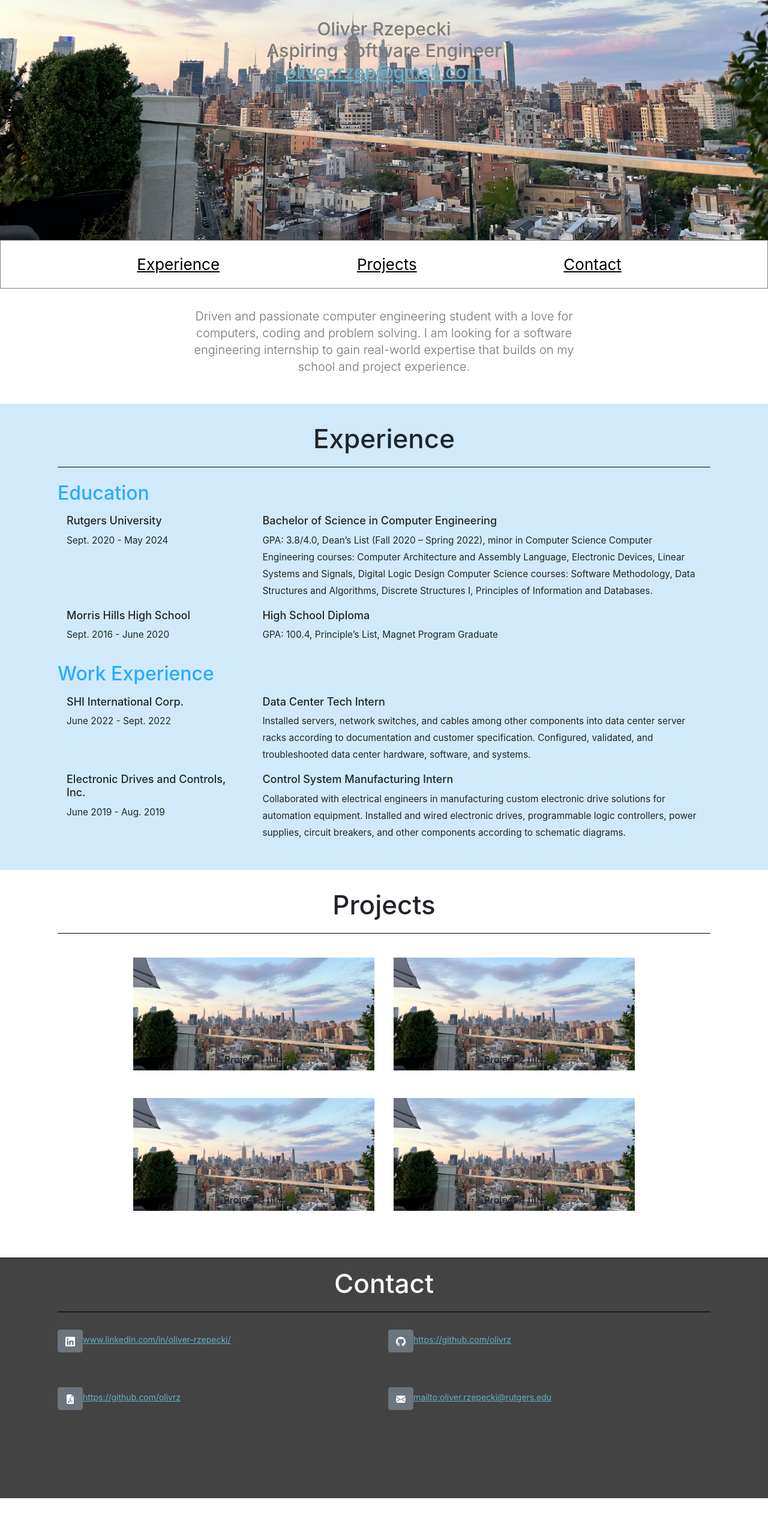
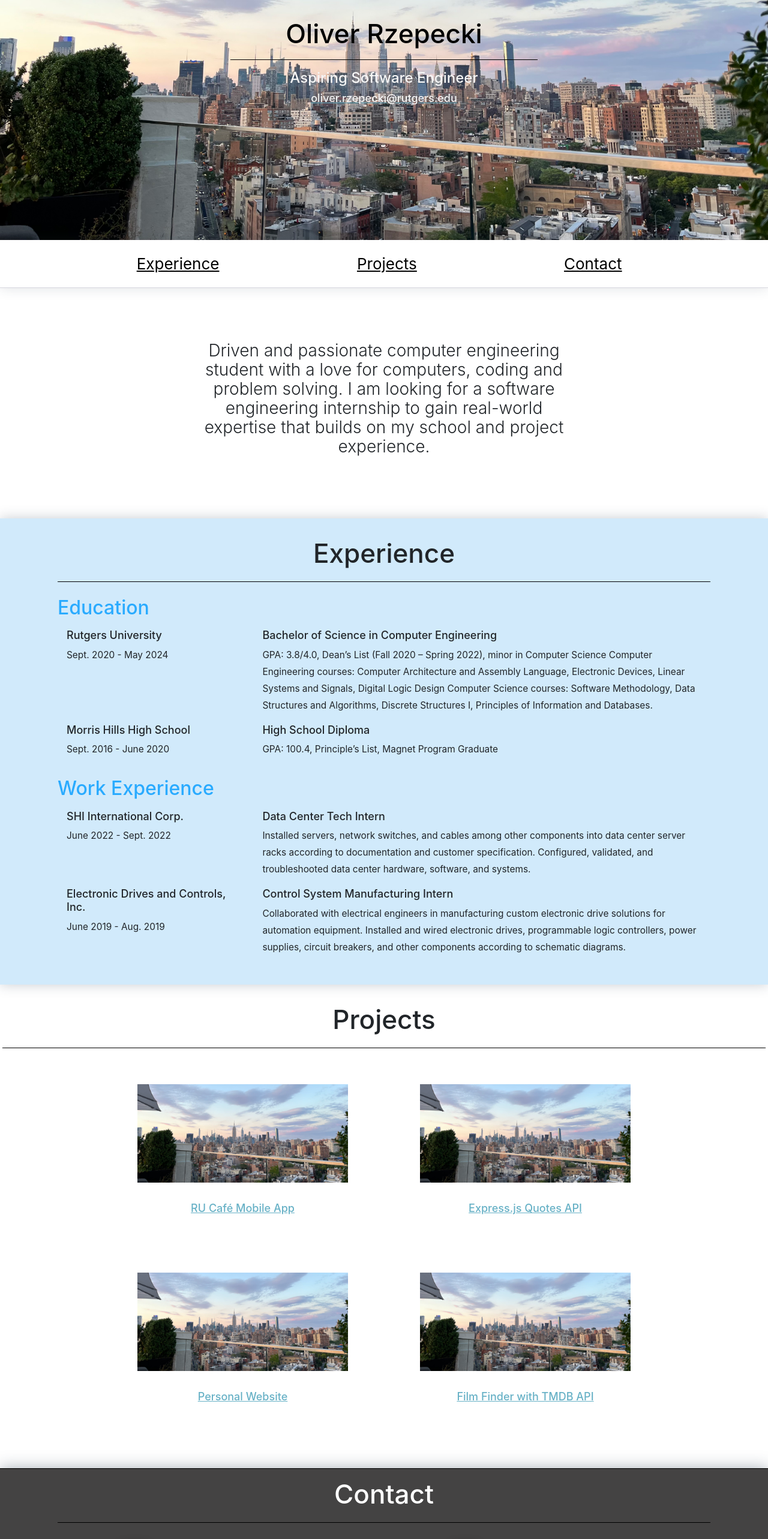
Before and after one commit to olivrz/personal_website, a React (Create React App) app: page / in a window 1280 px wide. Shown: the top 2565 px of the page at 60% size. Before the commit the page ends 2497 px from the top, so only its background shows below. Built offline with nearby package versions, Linux system fonts and the light colour scheme.

Commit message:
Update styling and add project links

```diff
--- a/public/index.css
+++ b/public/index.css
@@ -144,3 +144,7 @@ h4 {
 h5 {
     font-size: calc(1.75vmin + 4px);
 }
+
+h6 {
+    font-size: calc(1.5vmin + 4px);
+}
--- a/public/index.html
+++ b/public/index.html
@@ -28,7 +28,7 @@
       work correctly both with client-side routing and a non-root public URL.
       Learn how to configure a non-root public URL by running `npm run build`.
     -->
-    <title>React App</title>
+    <title>Oliver Rzepecki</title>
   </head>
   <body>
     <noscript>You need to enable JavaScript to run this app.</noscript>
--- a/src/app/App.css
+++ b/src/app/App.css
@@ -9,12 +9,6 @@ body {
 .App-logo {
   height: 40vmin;
   pointer-events: none;
-}
-
-@media (prefers-reduced-motion: no-preference) {
-  .App-logo {
-    animation: App-logo-spin infinite 20s linear;
-  }
 }
 
 .App-header {
@@ -29,8 +23,37 @@ body {
 }
 
 .header {
-  box-shadow: inset 0vh 1vh 1vh -0.2vh rgba(0,0,0,0.4);
+  box-shadow: inset 0 1vh 1vh -0.2vh rgba(0,0,0,0.4);
   text-align: center;
+  margin: auto;
+}
+
+.header-fullname {
+  color: black;
+  padding-bottom: 2vmin;
+  border-bottom: 1px black solid;
+  width: 40vw;
+  margin: auto;
+}
+
+.header-title {
+  color: whitesmoke;
+  padding-top: 2vmin;
+}
+
+.header-email:hover {
+  color: darkblue;
+}
+
+.header-email {
+  color: whitesmoke;
+  text-underline: none;
+}
+
+.tagline {
+  display: grid;
+  align-content: center;
+  justify-content: center;
   margin: auto;
 }
 
@@ -54,7 +77,6 @@ body {
   position: sticky;
 }
 
-
 #head-image {
   background-size: contain;
 }
@@ -66,7 +88,7 @@ body {
   display: flex;
   flex-wrap: nowrap;
   justify-content: space-around;
-  border: 1px grey solid;
+  border-bottom: 1px rgba(50, 50, 93, 0.2) solid;
   padding: 0.5vmin 15vmin;
 }
 
@@ -76,16 +98,39 @@ body {
   padding: 2vmin;
   min-width: 20vmin;
   text-align: center;
-
 }
 
 .topspace {
   margin-top: 40px;
 }
 
-.lead {
-  display: inline-flex;
-  width: 60%;
+@media only screen and (max-width: 600px) {
+  .lead {
+    display: inline-flex;
+    min-width: 60%;
+  }
+}
+
+@media only screen and (min-width: 600px) {
+  .lead {
+    display: inline-flex;
+    width: 60%;
+  }
+}
+
+
+.aboutme {
+  font-size: calc(3vmin + 4px);
+  line-height: calc(3vmin + 8px);
+}
+
+.about-holder {
+  padding: 6vmin 0;
+  min-height: 40vh;
+  display: flex;
+  align-content: center;
+  align-items: center;
+  justify-content: center;
 }
 
 .section-title {
@@ -107,7 +152,7 @@ body {
   display: flex;
   flex-wrap: wrap;
   justify-content: center;
-  margin: 0vmin 12vmin;
+  margin: 0 12vmin;
   height: 50vmin;
   width: 100%;
   align-content: flex-start;
@@ -115,13 +160,13 @@ body {
 
 .item {
   background-color: red;
-  box-shadow: rgba(0, 0, 0, 0.24) 0px 3px 8px;
+  box-shadow: rgba(0, 0, 0, 0.24) 0 3px 8px;
   color: white;
 }
 
 .section {
-  margin: 0vmin 12vmin;
-  padding: 4vmin 0vmin;
+  margin: 0 12vmin;
+  padding: 4vmin 0;
   text-align: center;
   max-width: 100%;
   display: flex;
@@ -153,6 +198,19 @@ h3.experience-title {
   background: rgba(185, 223, 249, 0.66);
 }
 
+.section-shadow {
+  box-shadow: rgba(38, 57, 77, 0.25) 0 0 20px 0;
+}
+
+.section-shadow-light {
+  box-shadow: rgba(38, 57, 77, 0.15) 0 0 20px 0;
+}
+
+.section-shadow-dark {
+  box-shadow: rgba(38, 57, 77, 0.4) 0 0 25px 0;
+}
+
+
 .experience {
   width: 100%;
 }
@@ -174,15 +232,18 @@ h3.experience-title {
 }
 
 .pictureBox{
-  width: 40%;
+  width: 50%;
   min-height: 35%;
   height: 50%;
-  display: -ms-flexbox;
+  display: grid;
   padding: 2vmin;
+  justify-content: center;
+  align-items: center;
+  aspect-ratio: 0.75 / 1;
 }
 
 .picture-grid {
-  height: calc(50vmin + 100px);
+  height: calc(70vmin + 100px);
   padding: 2vmin;
 }
 
@@ -192,6 +253,10 @@ h3.experience-title {
 
 .picture-holder {
   height: 80%;
+  width:80%;
+  justify-content: center;
+  margin: auto;
+  display: flex;
 }
 
 .picture {
@@ -199,8 +264,12 @@ h3.experience-title {
   max-width: 100%;
 }
 
-.aboutme {
-
+.project-title {
+  display: flex;
+  align-content: center;
+  justify-content: center;
+  align-items: flex-start;
+  height: 5vmin;
 }
 
 .contact-title {
@@ -211,6 +280,12 @@ h3.experience-title {
 
 .media-component {
   display: inline;
+  width: 60%;
+  margin: auto;
+}
+
+.media-button {
+  box-shadow: rgba(0, 0, 0, 0.35) 0 7px 15px;
 }
 
 .link-box {
@@ -223,6 +298,14 @@ h3.experience-title {
   align-content: center;
   font-size: calc(1vmin + 6px);
   margin: 0 0 2vmin 0;
+}
+
+.link-text {
+  padding: 0 1vmin;
+}
+
+.link-icon-divider {
+  display: flex;
 }
 
 .footer {
--- a/src/components/About.js
+++ b/src/components/About.js
@@ -3,8 +3,8 @@ import React from 'react';
 export default function About() {
     return (
         <div className="row section topspace">
-            <div className="col-md-12">
-                <p className="lead text-center text-muted">Driven and passionate computer engineering student with a love for computers, coding and problem solving. I am looking for a software engineering internship to gain real-world expertise that builds on my school and project experience.</p>
+            <div className="col-md-12 about-holder">
+                <p className="aboutme lead text-center">Driven and passionate computer engineering student with a love for computers, coding and problem solving. I am looking for a software engineering internship to gain real-world expertise that builds on my school and project experience.</p>
             </div>
         </div>
     );
--- a/src/components/Footer.js
+++ b/src/components/Footer.js
@@ -5,7 +5,7 @@ const getMediaIcon = (media) => {
     switch(media) {
         case 'pdf': {
             return (
-                <button type="button" className="btn btn-secondary">
+                <button type="button" className="btn btn-secondary media-button">
                     <svg xmlns="http://www.w3.org/2000/svg" width="16" height="16" fill="currentColor"
                          className="bi bi-file-earmark-pdf-fill" viewBox="0 0 16 16">
                         <path
@@ -18,7 +18,7 @@ const getMediaIcon = (media) => {
         }
         case 'gitHub': {
             return (
-                <button type="button" className="btn btn-secondary">
+                <button type="button" className="btn btn-secondary media-button">
                     <svg xmlns="http://www.w3.org/2000/svg" width="16" height="16" fill="currentColor"
                          className="bi bi-github" viewBox="0 0 16 16">
                         <path
@@ -29,7 +29,7 @@ const getMediaIcon = (media) => {
         }
         case 'linkedIn': {
             return (
-                <button type="button" className="btn btn-secondary">
+                <button type="button" className="btn btn-secondary media-button">
                     <svg xmlns="http://www.w3.org/2000/svg" width="16" height="16" fill="currentColor"
                          className="bi bi-linkedin" viewBox="0 0 16 16">
                         <path
@@ -40,7 +40,7 @@ const getMediaIcon = (media) => {
         }
         case 'email': {
             return (
-                <button type="button" className="btn btn-secondary">
+                <button type="button" className="btn btn-secondary media-button">
                     <svg xmlns="http://www.w3.org/2000/svg" width="16" height="16" fill="currentColor"
                          className="bi bi-envelope-fill" viewBox="0 0 16 16">
                         <path
@@ -48,6 +48,9 @@ const getMediaIcon = (media) => {
                     </svg>
                 </button>
             )
+        }
+        default: {
+            return;
         }
     }
 }
@@ -69,12 +72,13 @@ const mediaDetails = {
         link: 'mailto:oliver.rzepecki@rutgers.edu',
         icon: getMediaIcon('email')
     }
+
 }
 
 
 export default function Footer() {
     return (
-        <div className="footer">
+        <div className="footer section-shadow-dark">
             <div className="flex-container background-gray">
                 <h2 className="section-title contact-title" id="contact">Contact</h2>
                 <div className="row link-box">
--- a/src/components/Header.js
+++ b/src/components/Header.js
@@ -6,9 +6,17 @@ export default function Header() {
     return (
         <div id="head" className="parallax">
             <h1 id="logo" className="text-center">
-                    <div className="title">Oliver Rzepecki</div>
-                    <div className="tagline">Aspiring Software Engineer<br></br>
-				<a href="">oliver.rzep@gmail.com</a></div>
+                    <div className="title">
+                        <h2 className="header-fullname">Oliver Rzepecki</h2>
+                    </div>
+                    <div className="tagline">
+                        <h4 className="header-title">Aspiring Software Engineer</h4>
+				        <a href="mailto:oliver.rzepecki@rutgers.edu">
+                            <h5 className="header-email">
+                                oliver.rzepecki@rutgers.edu
+                            </h5>
+                        </a>
+                    </div>
             </h1>
         </div>
     )
--- a/src/components/NavBar.js
+++ b/src/components/NavBar.js
@@ -6,7 +6,7 @@ import {NavLink} from 'react-router-dom';
 export default function NavBar () {
 
     return (
-        <div className="container-fluid navbar">
+        <div className="container-fluid navbar section-shadow-light">
             {/*<img src='/images/nyc_skyline.jpg' id="head-image" /> */}
             <a href="#experience" className="navLink">Experience</a>
             <a href="#projects" className="navLink">Projects</a>
--- a/src/components/Projects.js
+++ b/src/components/Projects.js
@@ -2,36 +2,59 @@ import React from 'react';
 
 import pic1 from '../images/nyc_skyline.jpg';
 
+/*
+import project1_pic from '../images/';
+import project2_pic from '../images/';
+import project3_pic from '../images/';
+import project4_pic from '../images/';
+*/
 export default function Projects() {
     return (
         <div className="row picture-grid">
 
             <div className="pictureBox">
                 <div className="projects picture-holder">
-                    <img src={pic1} className="picture"/>
+                    <a href="https://github.com/olivrz/CafeOrderManager" target="_blank">
+                        <img src={pic1} className="picture" alt="Cafe Project"/>
+                    </a>
                 </div>
-                <h6 className="project-title">Project 1 title</h6>
+                <a href="https://github.com/olivrz/CafeOrderManager" target="_blank">
+                    <h5 className="project-title">RU Café Mobile App</h5>
+                </a>
             </div>
 
             <div className="pictureBox">
                 <div className="projects picture-holder">
-                    <img src={pic1} className="picture"/>
+                    <a href="https://github.com/olivrz/express.js-quotes-api" target="_blank">
+                        <img src={pic1} className="picture" alt="Quotes API Project"/>
+                    </a>
                 </div>
-                <h6 className="project-title">Project 2 title</h6>
+                <a href="https://github.com/olivrz/express.js-quotes-api" target="_blank">
+                    <h5 className="project-title">Express.js Quotes API</h5>
+                </a>
             </div>
 
             <div className="pictureBox">
                 <div className="projects picture-holder">
-                    <img src={pic1} className="picture"/>
+                    <a href="https://github.com/olivrz/personal_website" target="_blank">
+                        <img src={pic1} className="picture" alt="Personal Website Project"/>
+                    </a>
                 </div>
-                <h6 className="project-title">Project 3 title</h6>
+                <a href="https://github.com/olivrz/personal_website" target="_blank">
+                    <h5 className="project-title">Personal Website</h5>
+                </a>
             </div>
 
             <div className="pictureBox">
                 <div className="projects picture-holder">
-                    <img src={pic1} className="picture"/>
+                    <a href="https://github.com/olivrz/Film-Finder" target="_blank">
+                        <img src={pic1} className="picture" alt="Film Finder Project"/>
+                    </a>
+
                 </div>
-                <h6 className="project-title">Project 4 title</h6>
+                <a href="https://github.com/olivrz/Film-Finder" target="_blank">
+                    <h5 className="project-title">Film Finder with TMDB API</h5>
+                </a>
             </div>
 
         </div>
--- a/src/components/SocialMedia.js
+++ b/src/components/SocialMedia.js
@@ -1,6 +1,4 @@
 import React from 'react';
-import {Link} from 'react-router-dom';
-
 
 export default function SocialMedia(props) {
 
@@ -8,8 +6,10 @@ export default function SocialMedia(props) {
         <div className="media-component">
 
             <a href={props.mediaInfo.link}>
-                {props.mediaInfo.icon}
-                <span>{props.mediaInfo.link}</span>
+                <div className="link-icon-divider">
+                    {props.mediaInfo.icon}
+                    <span className="link-text">{props.mediaInfo.link}</span>
+                </div>
             </a>
 
         </div>
--- a/src/components/WebSection.js
+++ b/src/components/WebSection.js
@@ -3,19 +3,6 @@ import React from 'react';
 //Import components
 import ExperienceRow from './ExperienceRow';
 import Projects from './Projects';
-
-//Work experience then projects
-
-const renderWebSection = (sectionName) => {
-    switch(sectionName) {
-        case 'experience': {
-
-        }
-        case 'projects': {
-
-        }
-    }
-}
 
 export default function WebSection(){
 
@@ -53,7 +40,7 @@ export default function WebSection(){
 
     return (
         <div>
-            <div className="color2">
+            <div className="color2 section-shadow">
                 <div className="row section topspace align-items-center">
                     <h2 className="section-title" id="experience">Experience</h2>
                     <h3 className="experience-title">Education</h3>
@@ -67,7 +54,7 @@ export default function WebSection(){
                     <ExperienceRow experienceDetails={edcDetails} />
                 </div>
         </div>
-            <div className="row section topspace align-items-center">
+            <div className="row section topspace align-items-center mx-1">
                 <h2 className="section-title" id="projects">Projects</h2>
                 <Projects />
             </div>
```
Also changed, not shown: 1 other file (tests, documents, lock files or other folders).
